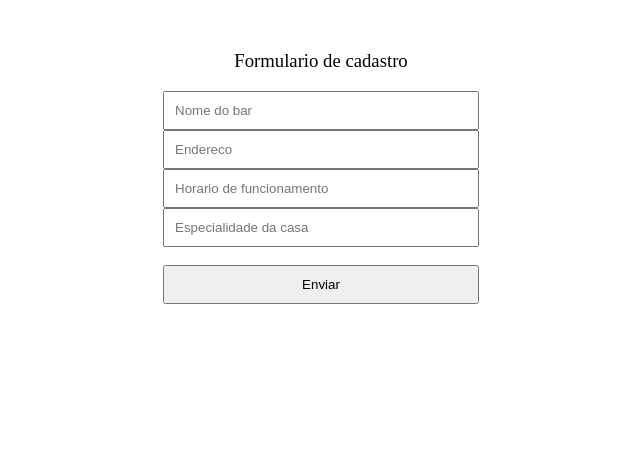
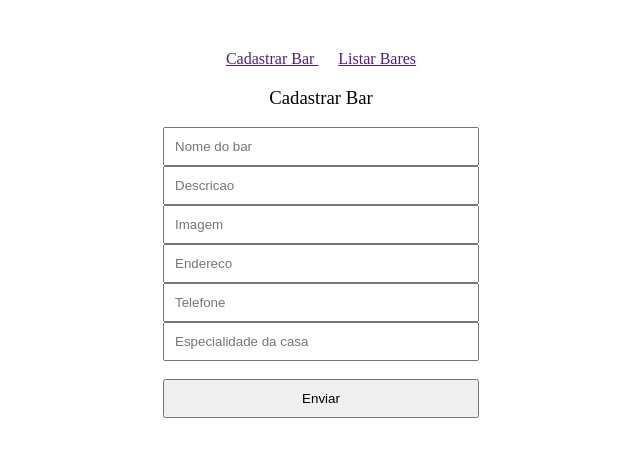
Before and after one commit to larissaleite/python-bares, a Flask app: page / in a window 1280 px wide. Shown: the top 457 px of the page, without its empty margins (319-959 px from the left). Run offline with Flask 2, Linux system fonts and the light colour scheme.

Commit message:
CRUD menu options

```diff
--- a/templates/index.html
+++ b/templates/index.html
@@ -18,18 +18,35 @@
 			text-align:center;
 		}
 
+		#menu {
+			text-align: center;
+		}
+
+		a {
+			margin: 10px;
+		}
+
 	</style>
 
 <body>
 	<div class="container">
+			<div id="menu">
+				<a href=""> Cadastrar Bar </a>
+				<a href=""> Listar Bares </a>
+			</div>
+
 			<div id="form">
-				<h3> Formulario de cadastro </h3>
+				<h3> Cadastrar Bar </h3>
 				<form action="{{ url_for('bar') }}" method="POST">
 					<input type="text" placeholder="Nome do bar" name="nome" />
 					<br>
+					<input type="text" placeholder="Descricao" name="desc" />
+					<br>
+					<input type="text" placeholder="Imagem" name="img" />
+					<br>
 					<input type="textarea" placeholder="Endereco" name="end" />
 					<br>
-					<input type="text" placeholder="Horario de funcionamento" name="horario" />
+					<input type="text" placeholder="Telefone" name="tel" />
 					<br>
 					<input type="text" placeholder="Especialidade da casa" name="especialidade"/>
 					<br><br>
```
